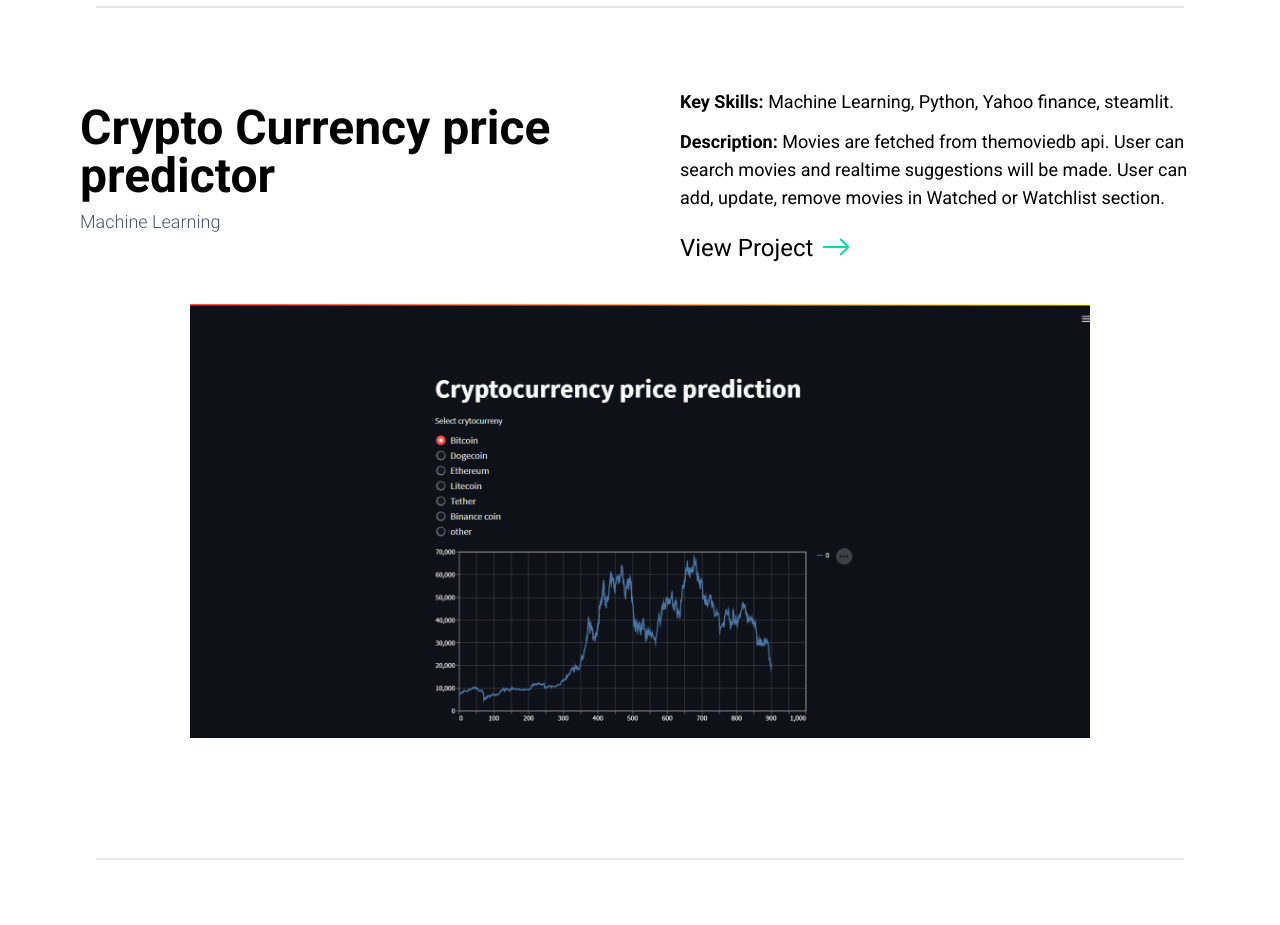
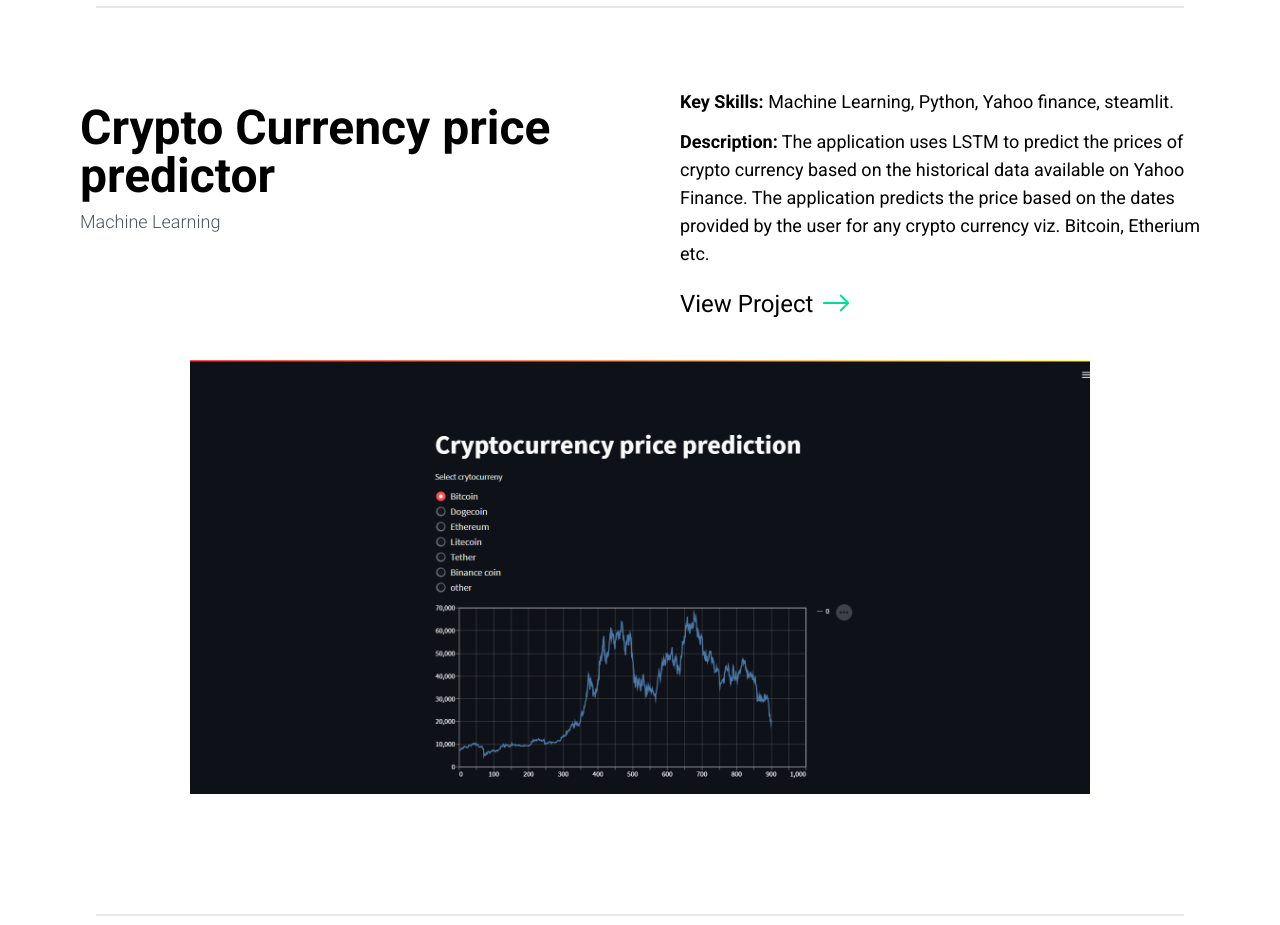
Before and after one commit to R0HITLUDBE/profile-2, a React (Create React App) app: page / in a window 1280 px wide. Shown: the part 3560-4485 px from the top of the page. Built offline with nearby package versions, Linux system fonts and the light colour scheme.

Commit message:
project desc update

```diff
--- a/src/components/Projects.jsx
+++ b/src/components/Projects.jsx
@@ -55,7 +55,7 @@ const Projects = () => {
         link={"https://github.com/R0HITLUDBE/cryptocurrency-price-prediction"}
         img={Crypto}
         descr={
-          " Movies are fetched from themoviedb api. User can search movies and realtime suggestions will be made. User can add, update, remove movies in Watched or Watchlist section."
+          " The application uses LSTM to predict the prices of crypto currency based on the historical data available on Yahoo Finance. The application predicts the price based on the dates provided by the user for any crypto currency viz. Bitcoin, Etherium etc."
         }
         subH={"Machine Learning"}
       />
```
